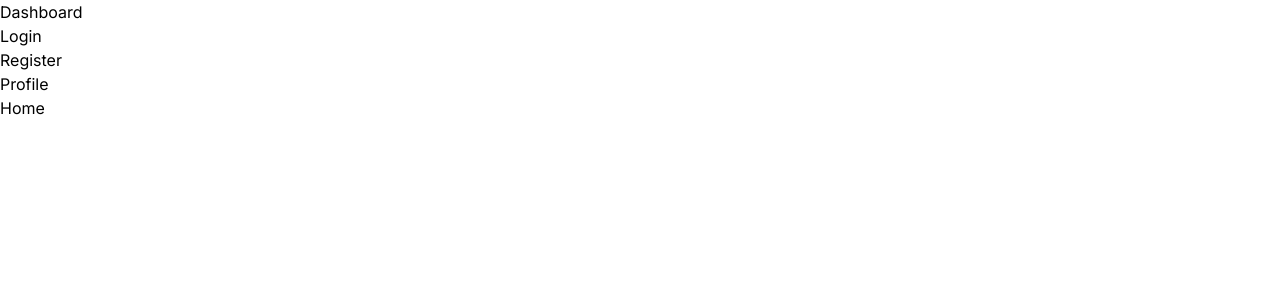
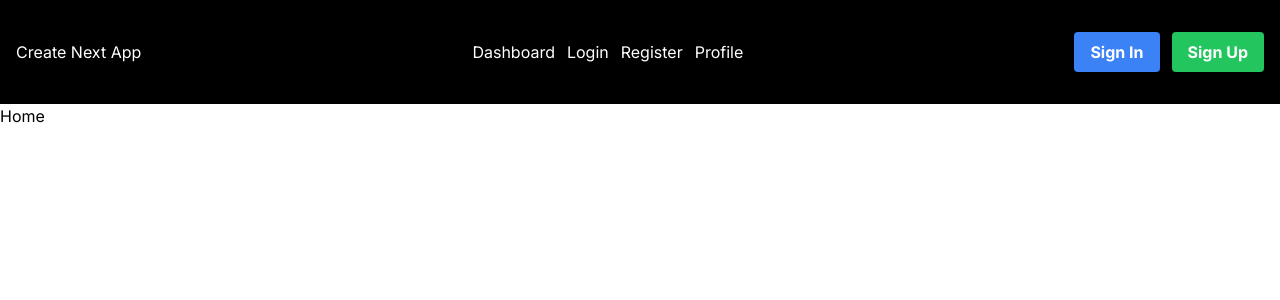
Before and after one commit to fazt/nextjsfullstack, a Next.js app: page / in a window 1280 px wide. Shown: the top 300 px of the page. Built offline with nearby package versions, Linux system fonts and the light colour scheme.

Commit message:
Add logo and buttons to Navbar component

```diff
--- a/src/components/Navbar.tsx
+++ b/src/components/Navbar.tsx
@@ -1,16 +1,38 @@
 import Link from "next/link";
 import { navbarRoutes } from "@/routes/navbarRoutes";
+import { Button } from "./ui";
 
 function Navbar() {
   return (
-    <nav>
-      <ul>
+    <nav className="bg-black text-white py-8 px-4 flex justify-between items-center">
+
+      {/* Logo */}
+      <h1>
+        <Link href="/">Create Next App</Link>
+      </h1>
+      {/* End Logo */}
+
+      {/* Nav */}
+      <ul className="flex gap-3 justify-end items-end">
         {navbarRoutes.map(({ href, text }) => (
           <li key={href}>
             <Link href={href}>{text}</Link>
           </li>
         ))}
       </ul>
+      {/* End Nav */}
+
+      {/* Others Buttons */}
+      <div className="flex gap-3">
+        <Button className="bg-blue-500 text-white px-4 py-2 rounded">
+          Sign In
+        </Button>
+        <Button className="bg-green-500 text-white px-4 py-2 rounded">
+          Sign Up
+        </Button>
+      </div>
+      {/* End Others Buttons */}
+
     </nav>
   );
 }
```
